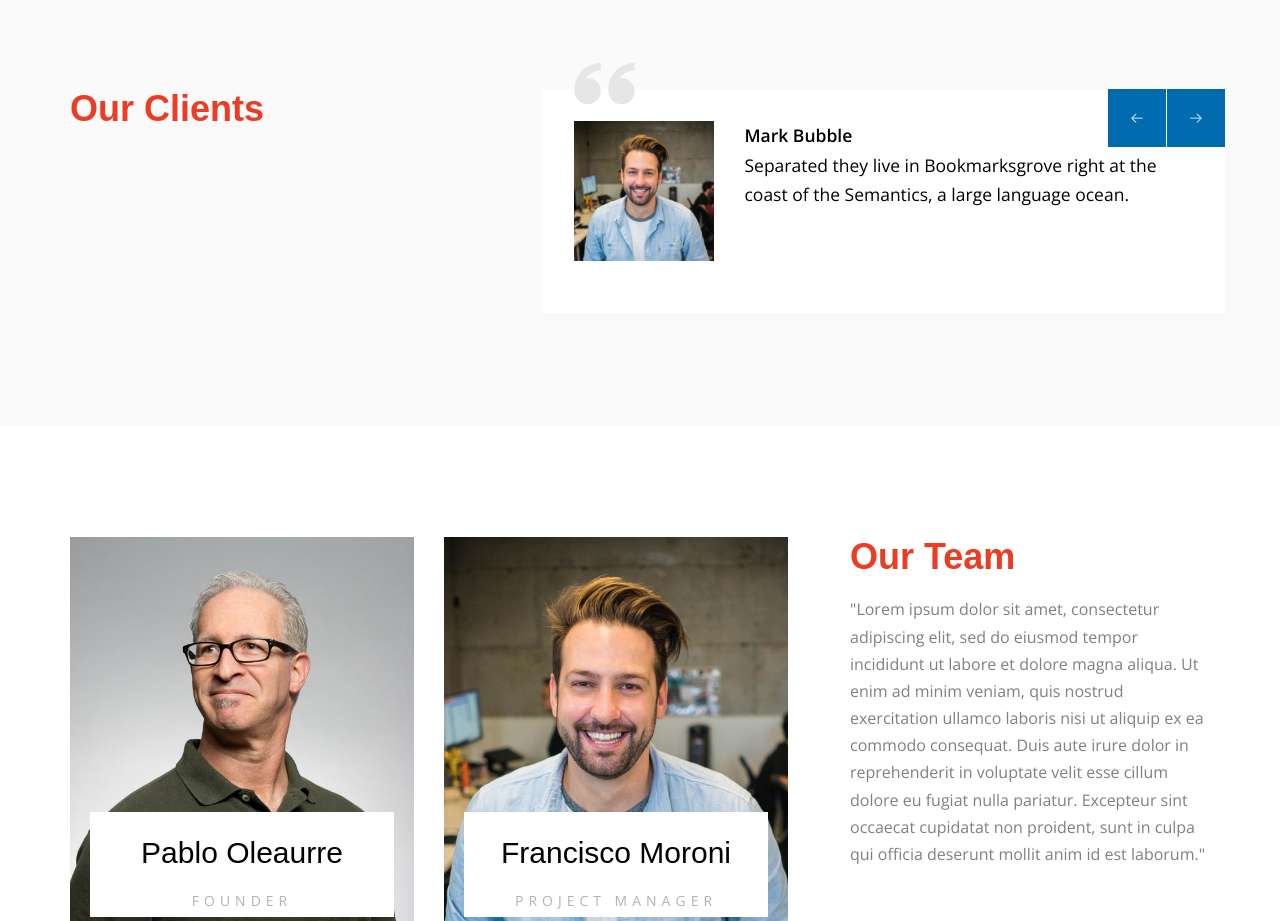
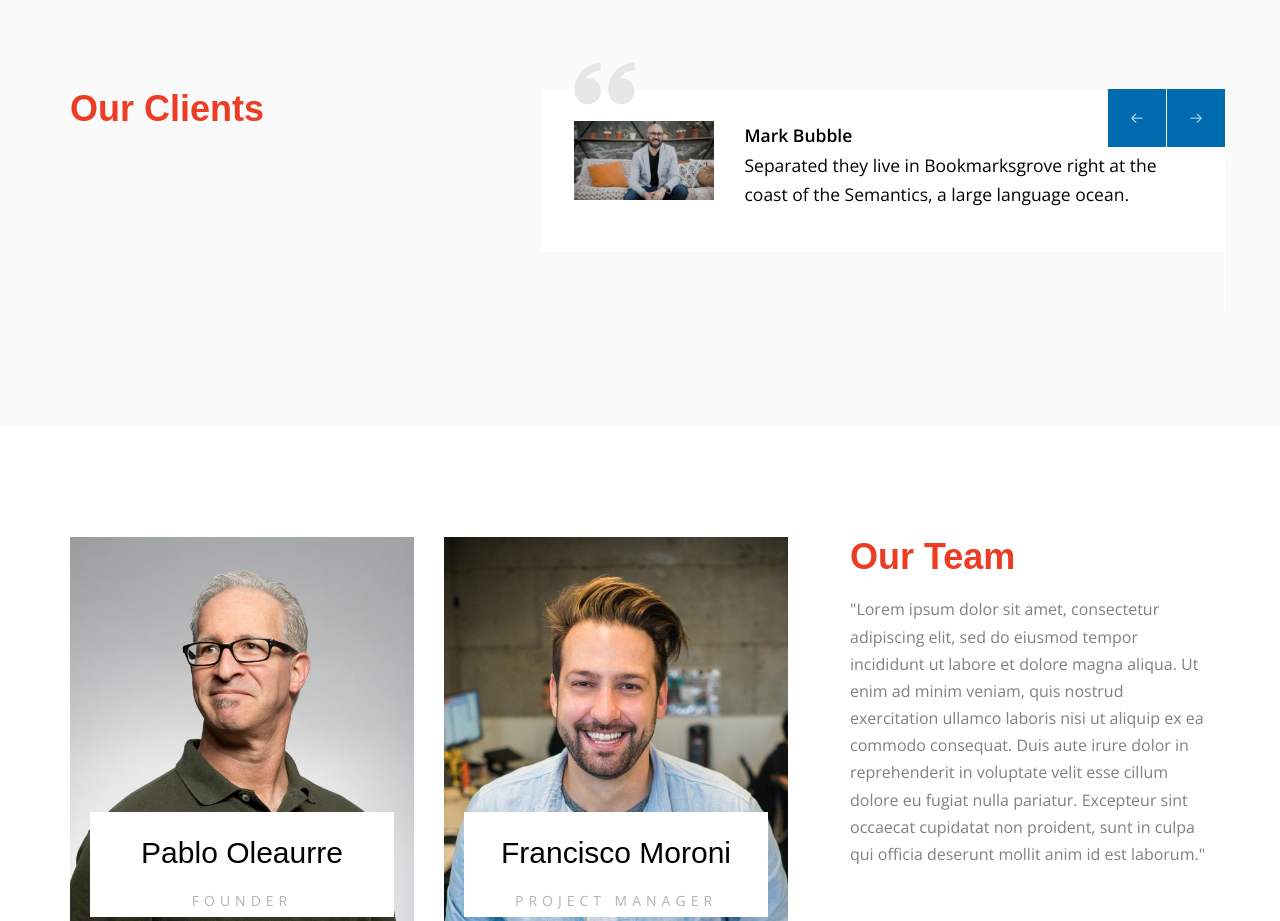
Before and after one commit to Josecantanhede/josecantanhede.github.io, a plain HTML site: page index.html in a window 1280 px wide. Shown: the part 3040-3961 px from the top of the page. Drawn offline with nearby package versions, Linux system fonts and the light colour scheme; grey boxes are pictures that could not be loaded; files whose address does not match are found by name.

Commit message:
Update index.html

```diff
--- a/index.html
+++ b/index.html
@@ -338,7 +338,7 @@
 									<div class="testimony-slide active">
 										<div class="testimony-wrap">
 											<figure>
-												<img src="images/person1.jpg" alt="user">
+												<img src="images/pablo1.jpg" alt="user">
 											</figure>
 											<blockquote>
 												<b>Andrew Field</b>
@@ -351,7 +351,7 @@
 									<div class="testimony-slide active">
 										<div class="testimony-wrap">
 											<figure>
-												<img src="images/person2.jpg" alt="user">
+												<img src="images/socioPablo1.jpg" alt="user">
 											</figure>
 											<blockquote>
 												<b>Mark Bubble</b>
```
